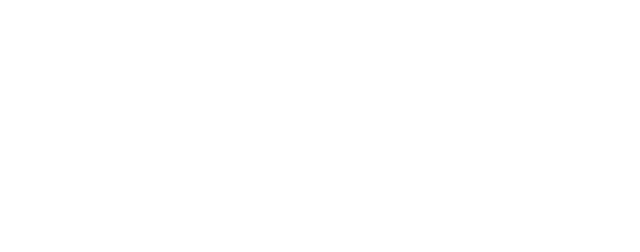
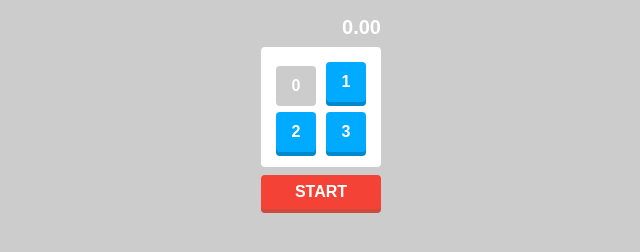
Before and after one commit to tamaki8021/NumberGame, a plain HTML site: page index.html in a window 1280 px wide. Shown: the whole page, without its empty margins (319-959 px from the left). Drawn offline with Linux system fonts and the light colour scheme.

Commit message:
add element-styling

```diff
--- a/css/style.css
+++ b/css/style.css
@@ -1 +1,65 @@
 @charset "UTF-8";
+
+body {
+  background: #ccc;
+  color: #fff;
+  font-family: 'Couier New', sans-serif;
+  font-size: 16px;
+  font-weight: bold;
+}
+
+#container {
+  /* 50 * 2 + 10 * 2 */
+  width: 120px;
+  margin: 16px auto;
+}
+
+#board {
+  list-style: none;
+  margin: 0 0 8px;
+  padding: 10px;
+  background-color: #fff;
+  border-radius: 4px;
+  display: flex;
+  flex-wrap: wrap;
+}
+
+#board li {
+  width: 40px;
+  height: 40px;
+  background-color: #00aaff;
+  margin: 5px;
+  cursor: pointer;
+  border-radius: 4px;
+  text-align: center;
+  line-height: 40px;
+  box-shadow: 0 4px 0 #0088cc;
+}
+
+#board li.pressed {
+  background: #ccc;
+  box-shadow: none;
+  margin-top: 9px;
+  margin-bottom: 1px;
+}
+
+#timer {
+  margin-bottom: 8px;
+  font-size: 20px;
+  text-align: right;
+}
+
+#btn {
+  cursor: pointer;
+  user-select: none;  /*連打してもテキストが選択できないようにする*/
+  background: #f44336;
+  padding: 8px;
+  border-radius: 4px;
+  text-align: center;
+  box-shadow: 0 4px 0 #d1483e;
+}
+
+#btn:active {
+  margin-top: 12px;
+  box-shadow: none;
+}
--- a/index.html
+++ b/index.html
@@ -7,6 +7,17 @@
   <link rel="stylesheet" href="css/style.css">
 </head>
 <body>
+  <div id="container">
+    <div id="timer">0.00</div>
+    <ul id="board">
+      <li class="pressed">0</li>
+      <li>1</li>
+      <li>2</li>
+      <li>3</li>
+    </ul>
+    <div id="btn">START</div>
+
+  </div>
 
   <script src="js/main.js"></script>
 </body>
```
